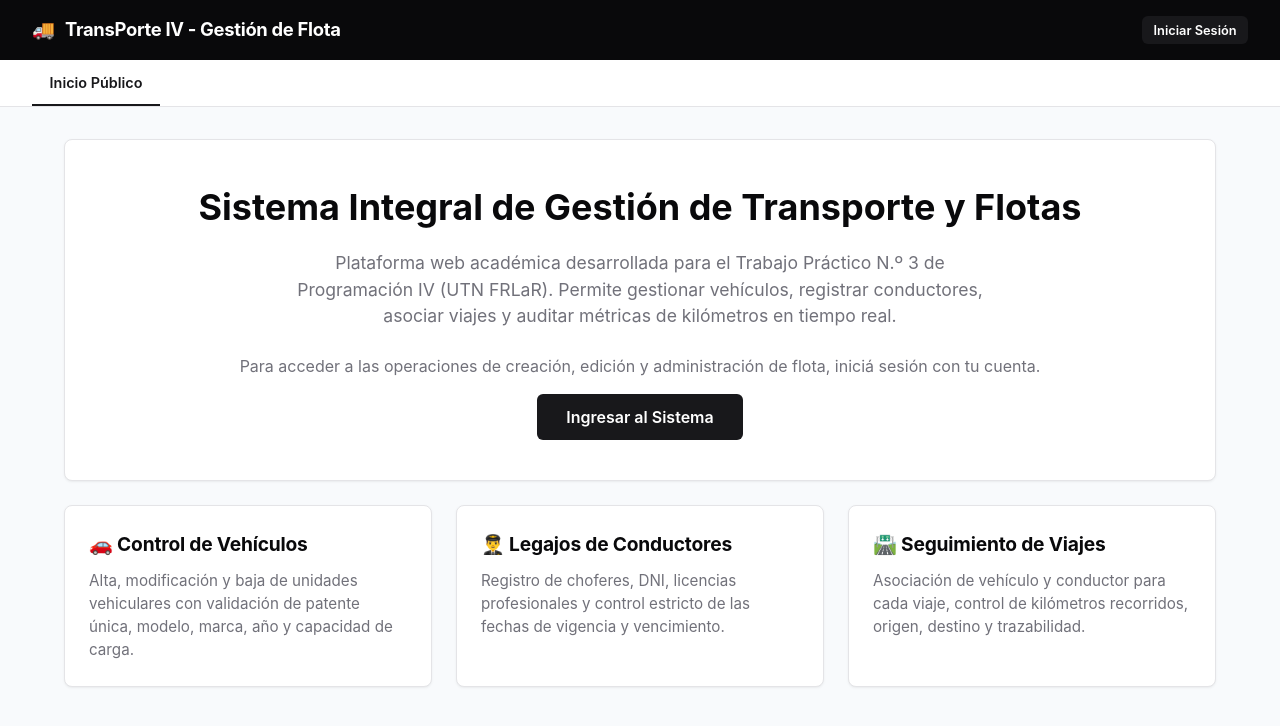
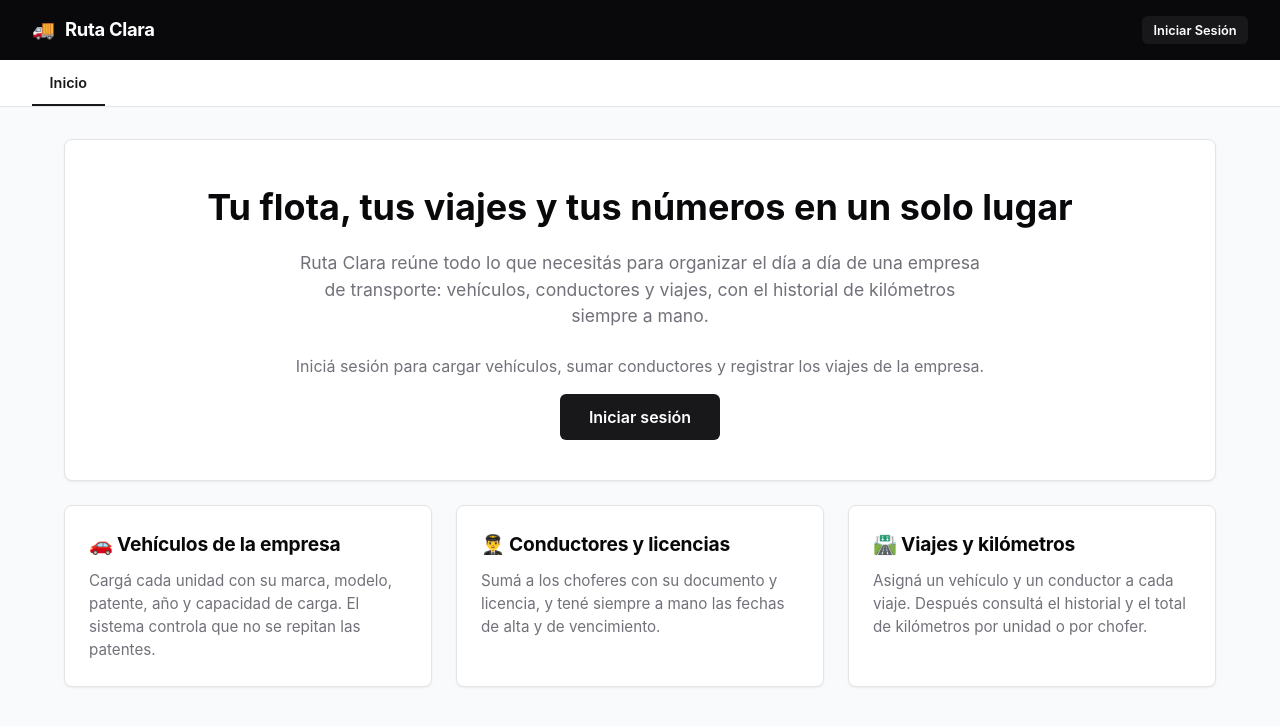
Before and after one commit to urielulisesrivero-arch/tup-programacion-IV-2026-tp3, a React (Vite) app in the folder frontend/: page / in a window 1280 px wide. Shown: the top 726 px of the page. Built offline with nearby package versions, Linux system fonts and the light colour scheme.

Commit message:
renovar la pagina principal con el nombre Ruta Clara y textos mas claros

```diff
--- a/frontend/index.html
+++ b/frontend/index.html
@@ -3,7 +3,7 @@
   <head>
     <meta charset="UTF-8" />
     <meta name="viewport" content="width=device-width, initial-scale=1.0" />
-    <title>Sistema de Gestión de Transporte - TP3</title>
+    <title>Ruta Clara | Gestión de transporte</title>
   </head>
   <body>
     <div id="root"></div>
--- a/frontend/src/components/HomePublica.jsx
+++ b/frontend/src/components/HomePublica.jsx
@@ -5,11 +5,11 @@ export default function HomePublica({ usuario, onGoToLogin, onGoToSection }) {
     <div className="main-container">
       <div className="card" style={{ padding: '2.5rem 2rem', textAlign: 'center' }}>
         <h1 style={{ fontSize: '2.25rem', color: 'var(--secondary)', marginBottom: '1rem' }}>
-          Sistema Integral de Gestión de Transporte y Flotas
+          Tu flota, tus viajes y tus números en un solo lugar
         </h1>
         <p style={{ fontSize: '1.1rem', color: 'var(--text-muted)', maxWidth: '700px', margin: '0 auto 1.5rem auto' }}>
-          Plataforma web académica desarrollada para el Trabajo Práctico N.º 3 de Programación IV (UTN FRLaR).
-          Permite gestionar vehículos, registrar conductores, asociar viajes y auditar métricas de kilómetros en tiempo real.
+          Ruta Clara reúne todo lo que necesitás para organizar el día a día de una empresa de transporte:
+          vehículos, conductores y viajes, con el historial de kilómetros siempre a mano.
         </p>
 
         {usuario ? (
@@ -30,10 +30,10 @@ export default function HomePublica({ usuario, onGoToLogin, onGoToSection }) {
         ) : (
           <div>
             <p style={{ marginBottom: '1rem', color: 'var(--text-muted)' }}>
-              Para acceder a las operaciones de creación, edición y administración de flota, iniciá sesión con tu cuenta.
+              Iniciá sesión para cargar vehículos, sumar conductores y registrar los viajes de la empresa.
             </p>
             <button className="btn btn-primary" style={{ padding: '0.75rem 1.75rem', fontSize: '1rem' }} onClick={onGoToLogin}>
-              Ingresar al Sistema
+              Iniciar sesión
             </button>
           </div>
         )}
@@ -41,23 +41,23 @@ export default function HomePublica({ usuario, onGoToLogin, onGoToSection }) {
 
       <div style={{ display: 'grid', gridTemplateColumns: 'repeat(auto-fit, minmax(300px, 1fr))', gap: '1.5rem' }}>
         <div className="card">
-          <h3 className="card-title" style={{ marginBottom: '0.75rem' }}>🚗 Control de Vehículos</h3>
+          <h3 className="card-title" style={{ marginBottom: '0.75rem' }}>🚗 Vehículos de la empresa</h3>
           <p style={{ color: 'var(--text-muted)', fontSize: '0.95rem' }}>
-            Alta, modificación y baja de unidades vehiculares con validación de patente única, modelo, marca, año y capacidad de carga.
+            Cargá cada unidad con su marca, modelo, patente, año y capacidad de carga. El sistema controla que no se repitan las patentes.
           </p>
         </div>
 
         <div className="card">
-          <h3 className="card-title" style={{ marginBottom: '0.75rem' }}>👨‍✈️ Legajos de Conductores</h3>
+          <h3 className="card-title" style={{ marginBottom: '0.75rem' }}>👨‍✈️ Conductores y licencias</h3>
           <p style={{ color: 'var(--text-muted)', fontSize: '0.95rem' }}>
-            Registro de choferes, DNI, licencias profesionales y control estricto de las fechas de vigencia y vencimiento.
+            Sumá a los choferes con su documento y licencia, y tené siempre a mano las fechas de alta y de vencimiento.
           </p>
         </div>
 
         <div className="card">
-          <h3 className="card-title" style={{ marginBottom: '0.75rem' }}>🛣️ Seguimiento de Viajes</h3>
+          <h3 className="card-title" style={{ marginBottom: '0.75rem' }}>🛣️ Viajes y kilómetros</h3>
           <p style={{ color: 'var(--text-muted)', fontSize: '0.95rem' }}>
-            Asociación de vehículo y conductor para cada viaje, control de kilómetros recorridos, origen, destino y trazabilidad.
+            Asigná un vehículo y un conductor a cada viaje. Después consultá el historial y el total de kilómetros por unidad o por chofer.
           </p>
         </div>
       </div>
--- a/frontend/src/components/Navbar.jsx
+++ b/frontend/src/components/Navbar.jsx
@@ -6,7 +6,7 @@ export default function Navbar({ usuario, onLogout, activeTab, onSelectTab }) {
       <div className="navbar">
         <div className="navbar-brand">
           <span>🚚</span>
-          <span>TransPorte IV - Gestión de Flota</span>
+          <span>Ruta Clara</span>
         </div>
         <div className="navbar-user">
           {usuario ? (
@@ -29,7 +29,7 @@ export default function Navbar({ usuario, onLogout, activeTab, onSelectTab }) {
           className={`tab-btn ${activeTab === 'inicio' ? 'active' : ''}`}
           onClick={() => onSelectTab('inicio')}
         >
-          Inicio Público
+          Inicio
         </button>
         {usuario && (
           <>
```
